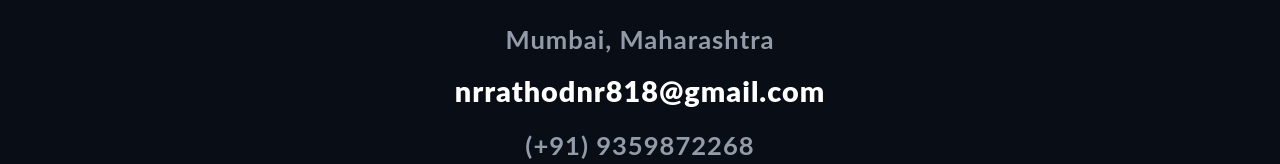
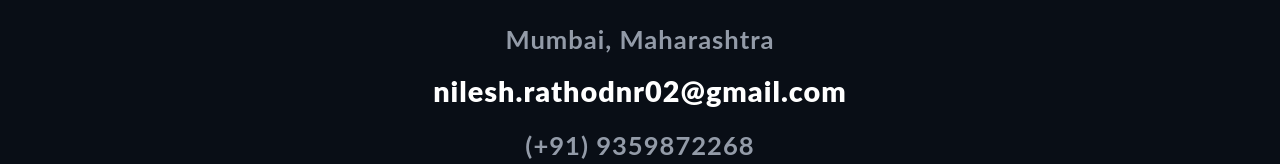
Before and after one commit to nilesh01011/devportfolio, a Next.js app: page /allprojects/projectItems in a window 1280 px wide. Shown: the part 615-779 px from the top of the page. Built offline with nearby package versions, Linux system fonts and the light colour scheme; no server answers.

Commit message:
resume update

```diff
--- a/components/experience/ExperienceTabs.js
+++ b/components/experience/ExperienceTabs.js
@@ -45,7 +45,7 @@ function ExperienceTabs({ positionImg, company }) {
           initial={{ opacity: 0 }}
           whileInView={{ opacity: 1 }}
           transition={{ delay: 0.7 }}
-          className="flex items-center justify-center h-max  mt-[1.5rem]"
+          className="flex items-center justify-center h-max mt-[1.5rem]"
         >
           <Link
             href={company.links}
@@ -59,8 +59,7 @@ function ExperienceTabs({ positionImg, company }) {
               height={315}
               width={300}
               alt={company.company}
-              //    xl:h-[500px] xsxs:h-[450px]
-              className="w-full h-full object-contain"
+              className="w-full h-full object-contain max-h-[300px]"
             />
           </Link>
           {/* company projects with image carousel */}
--- a/components/footer/Footer.js
+++ b/components/footer/Footer.js
@@ -15,7 +15,7 @@ function Footer() {
             {/* address and number */}
             <div className="my-[15px] flex items-center justify-center flex-col gap-3">
                 <p className='text-[#939BA8] font-bold xsxs:text-[1.6rem] text-[1.2rem]'>Mumbai, Maharashtra</p>
-                <h5 className='xss:text-[1.8rem] text-[1.4rem] font-bold'>nrrathodnr818@gmail.com</h5>
+                <h5 className='xss:text-[1.8rem] text-[1.4rem] font-bold'>nilesh.rathodnr02@gmail.com</h5>
                 <p className='text-[#939BA8] font-bold xsxs:text-[1.6rem] text-[1.2rem]'>(+91) 9359872268</p>
             </div>
 
--- a/pages/api/Companys.js
+++ b/pages/api/Companys.js
@@ -13,7 +13,7 @@ export const companyName = [
       },
       {
         id: 2,
-        text: 'Implemented Agile development of key project and consulted with client developers to optimize application performance by 30x to 40x over 6 months.',
+        text: 'Implemented Agile development of key project and consulted with client developers to optimize application delivered.',
         // text: 'Optimized application performance by integrating modern frameworks and libraries.',
       },
       {
```
Also changed, not shown: 1 other file (tests, documents, lock files or other folders).
